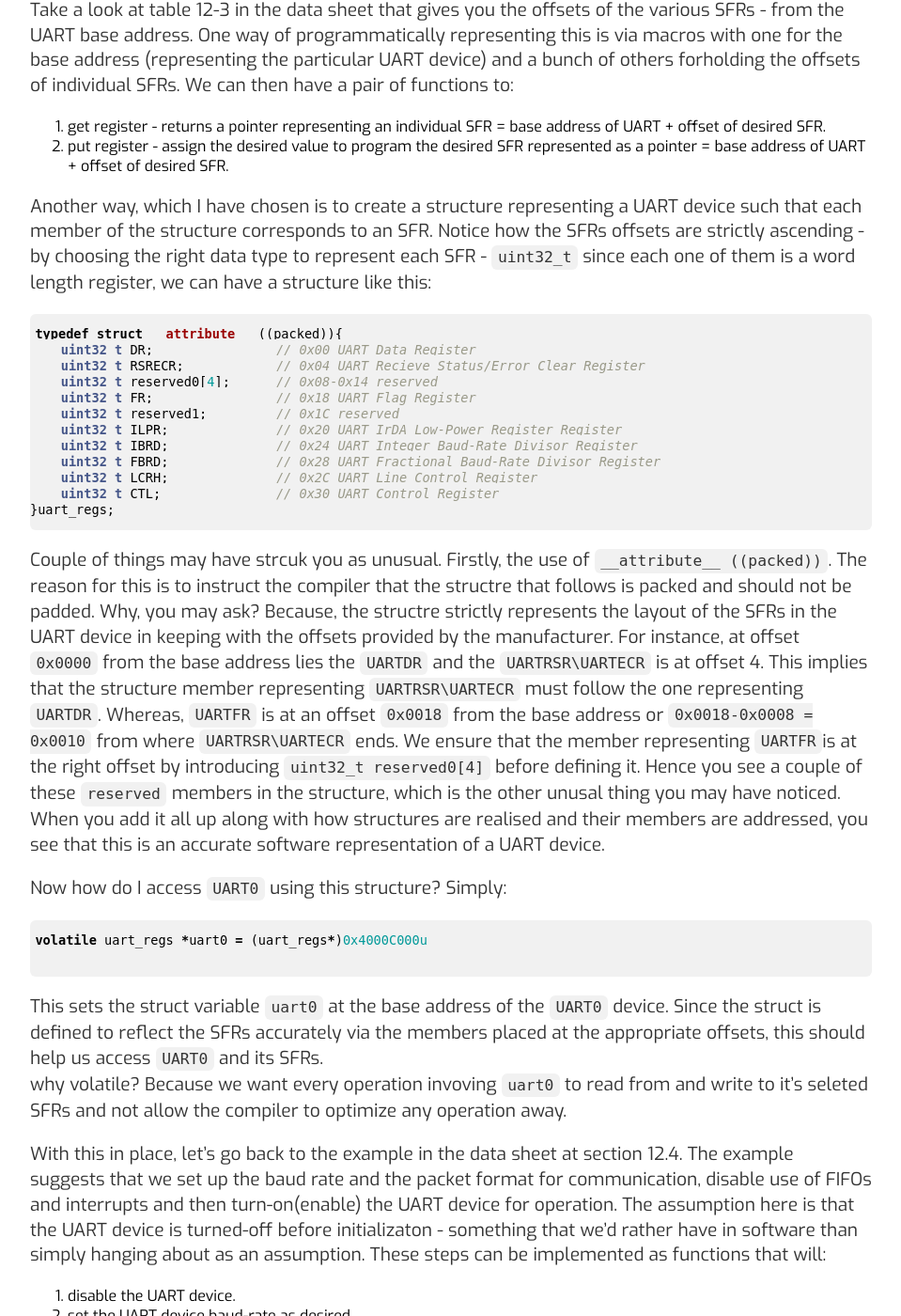
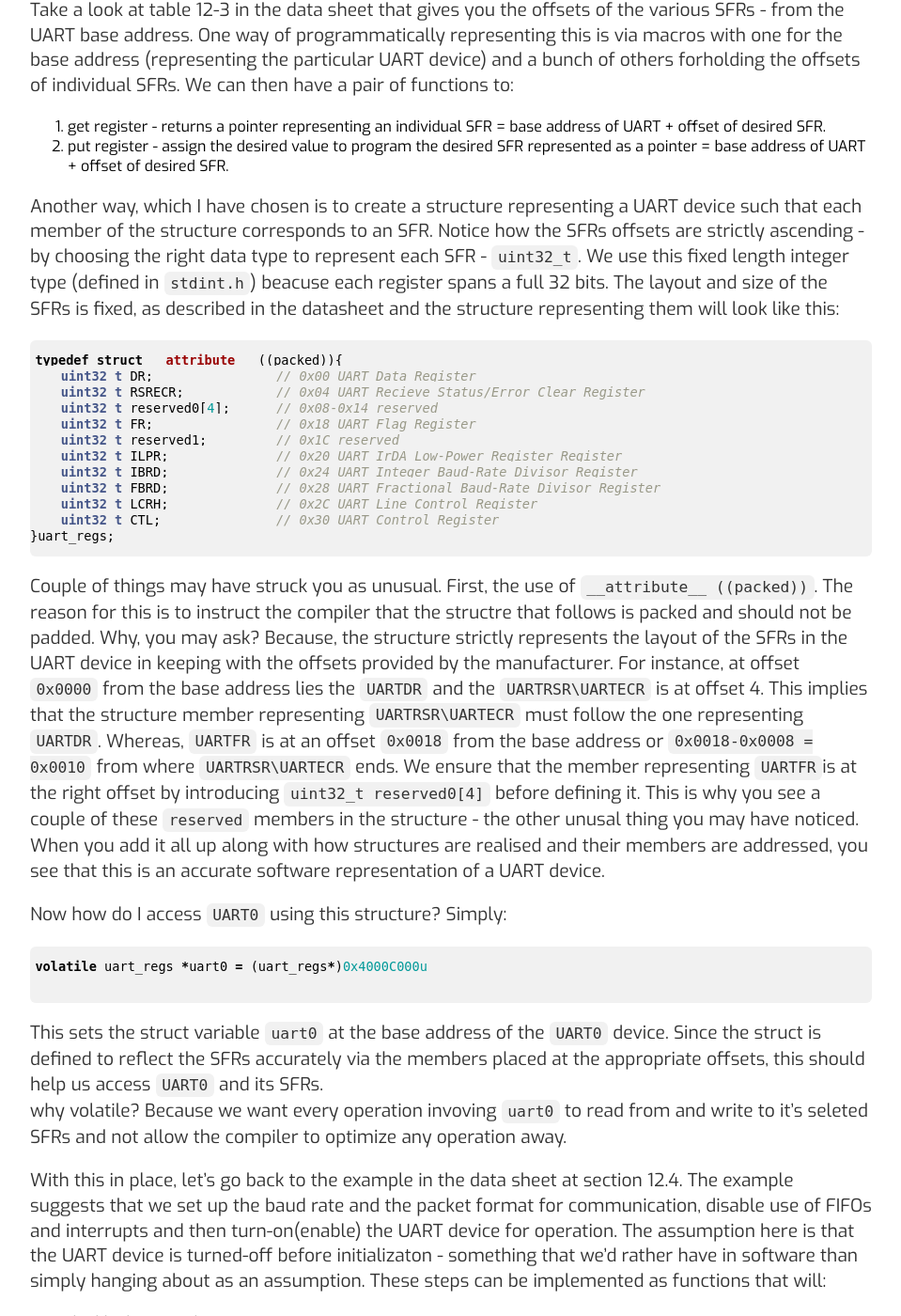
Before and after one commit to varun-venkatesh/varun-venkatesh.github.io, a Jekyll site: the page built from _posts/2020-10-19-bare-mtl-chapter2.md, in a window 1280 px wide and 1400 px high, scrolled down 2278 px. Shown: the whole window at 94% size, without its empty margins (160-1119 px from the left). Built offline with Jekyll 4.4.1, drawn with Linux system fonts in a browser that asks for light colours.

Commit message:
Update 2020-10-19-bare-mtl-chapter2.md

````diff
--- a/_posts/2020-10-19-bare-mtl-chapter2.md
+++ b/_posts/2020-10-19-bare-mtl-chapter2.md
@@ -53,7 +53,7 @@ Take a look at table 12-3 in the data sheet that gives you the offsets of the va
 1. get register - returns a pointer representing an individual SFR = base address of UART + offset of desired SFR.
 2. put register - assign the desired value to program the desired SFR represented as a pointer = base address of UART + offset of desired SFR.
 
-Another way, which I have chosen is to create a structure representing a UART device such that each member of the structure corresponds to an SFR. Notice how the SFRs offsets are strictly ascending - by choosing the right data type to represent each SFR - ```uint32_t``` since each one of them is a word length register, we can have a structure like this:
+Another way, which I have chosen is to create a structure representing a UART device such that each member of the structure corresponds to an SFR. Notice how the SFRs offsets are strictly ascending - by choosing the right data type to represent each SFR - ```uint32_t```. We use this fixed length integer type (defined in ```stdint.h```) beacuse each register spans a full 32 bits. The layout and size of the SFRs is fixed, as described in the datasheet and the structure representing them will look like this:
 
 ```c
 typedef struct __attribute__ ((packed)){
@@ -70,7 +70,7 @@ typedef struct __attribute__ ((packed)){
 }uart_regs;
 ```
 
-Couple of things may have strcuk you as unusual. Firstly, the use of ```__attribute__ ((packed))```. The reason for this is to instruct the compiler that the structre that follows is packed and should not be padded. Why, you may ask? Because, the structre strictly represents the layout of the SFRs in the UART device in keeping with the offsets provided by the manufacturer. For instance, at offset ```0x0000``` from the base address lies the ```UARTDR``` and the ```UARTRSR\UARTECR``` is at offset 4. This implies that the structure member representing ```UARTRSR\UARTECR``` must follow the one representing ```UARTDR```. Whereas, ```UARTFR``` is at an offset ```0x0018``` from the base address or ```0x0018-0x0008 = 0x0010``` from where ```UARTRSR\UARTECR``` ends. We ensure that the member representing ```UARTFR```is at the right offset by introducing ```uint32_t reserved0[4]``` before defining it. Hence you see a couple of these ```reserved``` members in the structure, which is the other unusal thing you may have noticed. When you add it all up along with how structures are realised and their members are addressed, you see that this is an accurate software representation of a UART device.
+Couple of things may have struck you as unusual. First, the use of ```__attribute__ ((packed))```. The reason for this is to instruct the compiler that the structre that follows is packed and should not be padded. Why, you may ask? Because, the structure strictly represents the layout of the SFRs in the UART device in keeping with the offsets provided by the manufacturer. For instance, at offset ```0x0000``` from the base address lies the ```UARTDR``` and the ```UARTRSR\UARTECR``` is at offset 4. This implies that the structure member representing ```UARTRSR\UARTECR``` must follow the one representing ```UARTDR```. Whereas, ```UARTFR``` is at an offset ```0x0018``` from the base address or ```0x0018-0x0008 = 0x0010``` from where ```UARTRSR\UARTECR``` ends. We ensure that the member representing ```UARTFR```is at the right offset by introducing ```uint32_t reserved0[4]``` before defining it. This is why you see a couple of these ```reserved``` members in the structure - the other unusal thing you may have noticed. When you add it all up along with how structures are realised and their members are addressed, you see that this is an accurate software representation of a UART device.
 
 Now how do I access ```UART0``` using this structure? Simply:
 
````
